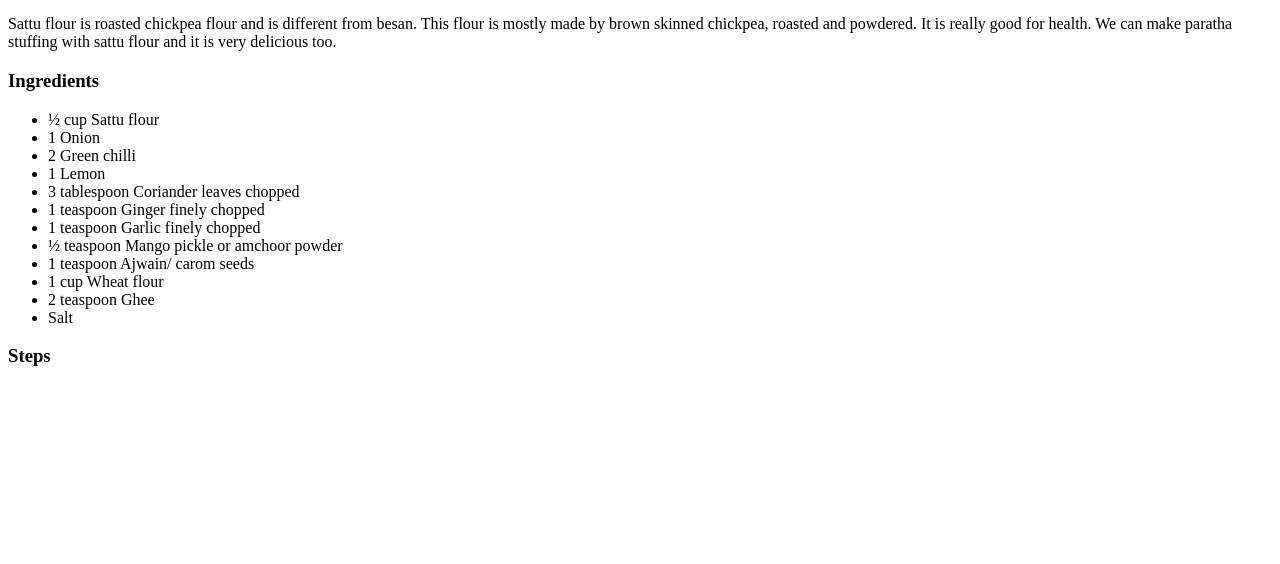
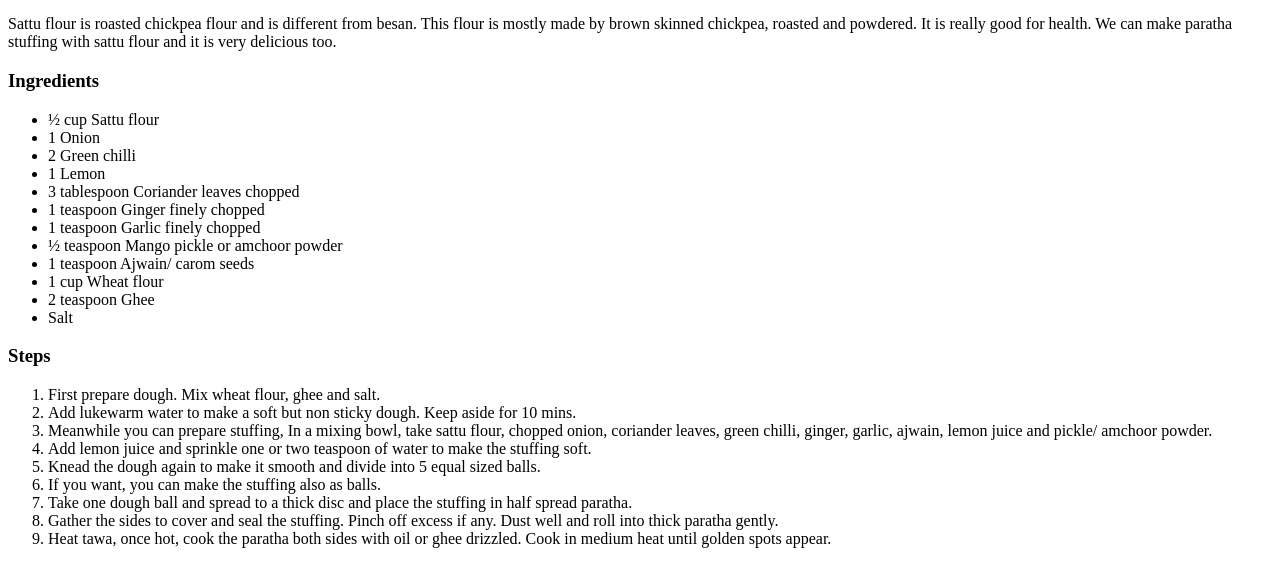
Before and after one commit to yrsTruelyDevansh/odin-recipes, a plain HTML site: page recipes/sattu-paratha.html in a window 1280 px wide. Shown: the part 464-1028 px from the top of the page. Before the commit the page ends 850 px from the top, so only its background shows below. Drawn offline with Linux system fonts and the light colour scheme.

Commit message:
Add ordered list of steps to create recipe

```diff
--- a/recipes/sattu-paratha.html
+++ b/recipes/sattu-paratha.html
@@ -29,5 +29,16 @@
     </ul>
 
     <h3>Steps</h3>
+    <ol>
+        <li>First prepare dough. Mix wheat flour, ghee and salt.</li>
+        <li>Add lukewarm water to make a soft but non sticky dough. Keep aside for 10 mins.</li>
+        <li>Meanwhile you can prepare stuffing, In a mixing bowl, take sattu flour, chopped onion, coriander leaves, green chilli, ginger, garlic, ajwain, lemon juice and pickle/ amchoor powder.</li>
+        <li>Add lemon juice and sprinkle one or two teaspoon of water to make the stuffing soft.</li>
+        <li>Knead the dough again to make it smooth and divide into 5 equal sized balls.</li>
+        <li>If you want, you can make the stuffing also as balls.</li>
+        <li>Take one dough ball and spread to a thick disc and place the stuffing in half spread paratha.</li>
+        <li>Gather the sides to cover and seal the stuffing. Pinch off excess if any. Dust well and roll into thick paratha gently.</li>
+        <li>Heat tawa, once hot, cook the paratha both sides with oil or ghee drizzled. Cook in medium heat until golden spots appear.</li>
+    </ol>
 </body>
 </html>
```
